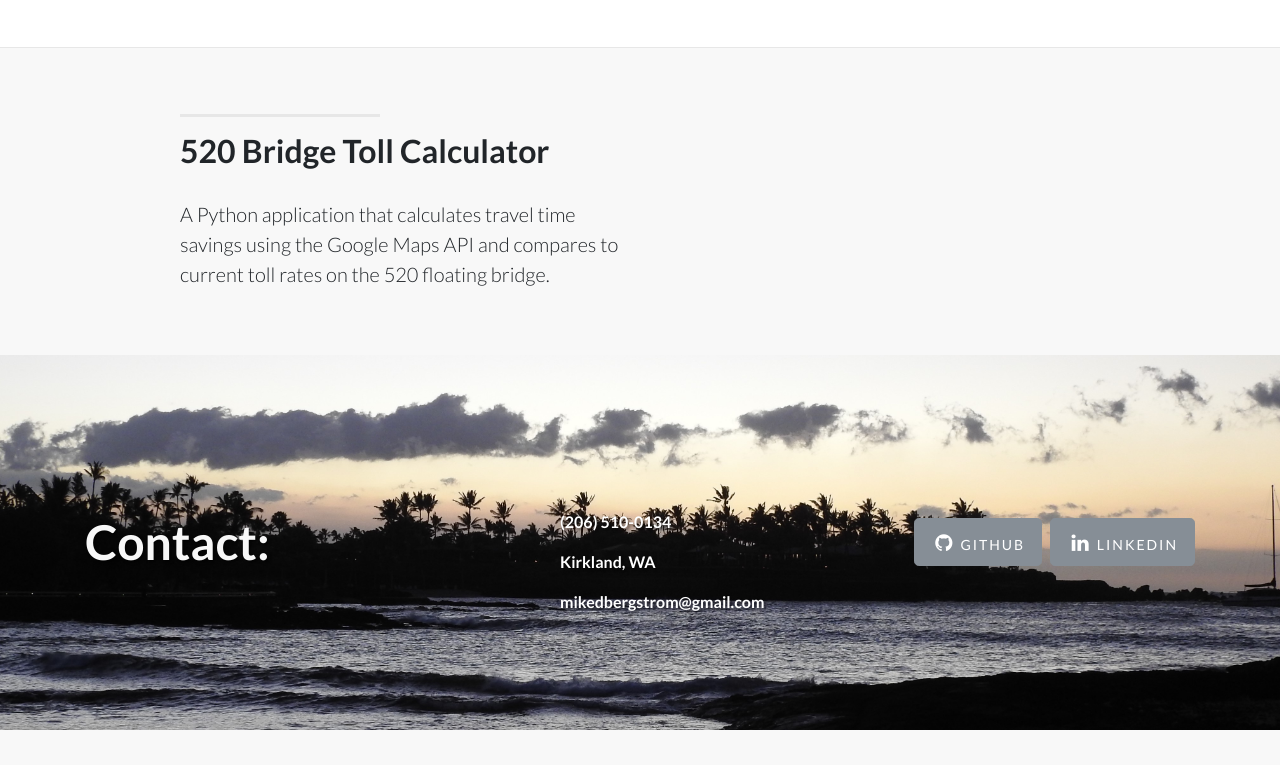
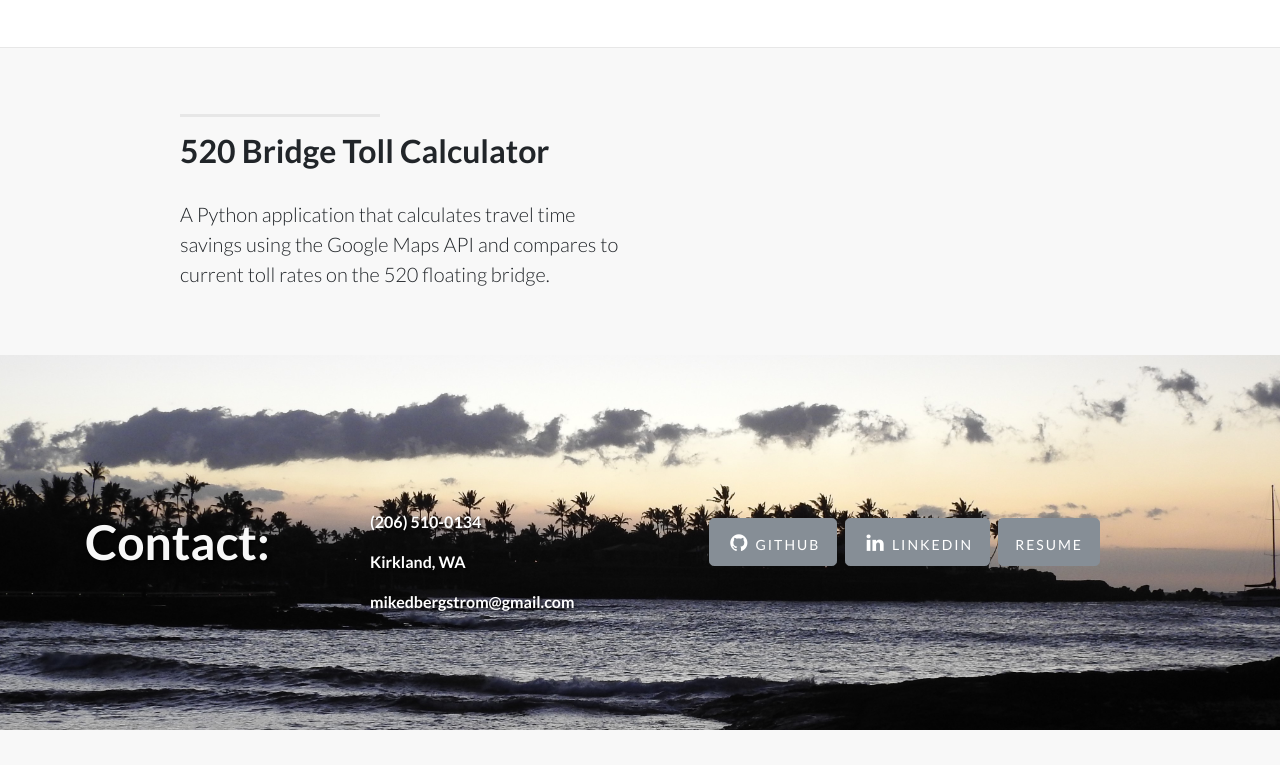
Before and after one commit to MikeBergstrom/Portfolio, a website: page index.html in a window 1280 px wide. Shown: the part 1532-2297 px from the top of the page. Drawn offline with Linux system fonts and the light colour scheme.

Commit message:
added resume link

```diff
--- a/index.html
+++ b/index.html
@@ -65,6 +65,11 @@
               <a href="https://linkedin.com/in/Mike-Bergstrom" class="btn btn-secondary btn-lg">
                 <i class="fa fa-linkedin fa-fw"></i>
                 <span class="network-name">Linkedin</span>
+              </a>
+            </li>
+            <li class="list-inline-item">
+              <a target="_blank" href="https://drive.google.com/open?id=0B3R6kprTu9vydlZZX1F0T194QjQ" class="btn btn-secondary btn-lg">
+                <span class="network-name">Resume</span>
               </a>
             </li>
           </ul>
@@ -140,7 +145,7 @@
       <div class="container">
 
         <div class="row">
-          <div class="col-lg-5 my-auto">
+          <div class="col-lg-3 my-auto">
             <h2>Contact:</h2>
           </div>
           <div id="contactInfo" class="col-lg-3">
@@ -148,7 +153,7 @@
             <p>Kirkland, WA</p>
             <p>mikedbergstrom@gmail.com</p>
           </div>
-          <div class="col-lg-4 my-auto">
+          <div class="col-lg-5 my-auto">
             <ul class="list-inline banner-social-buttons">
               <li class="list-inline-item">
                 <a target="_blank" href="http://github.com/MikeBergstrom" class="btn btn-secondary btn-lg">
@@ -160,6 +165,11 @@
                 <a target="_blank" href="http://linkedin.com/in/Mike-Bergstrom" class="btn btn-secondary btn-lg">
                   <i class="fa fa-linkedin fa-fw"></i>
                   <span class="network-name">Linkedin</span>
+                </a>
+              </li>
+              <li class="list-inline-item">
+                <a target="_blank" href="https://drive.google.com/open?id=0B3R6kprTu9vydlZZX1F0T194QjQ" class="btn btn-secondary btn-lg">
+                  <span class="network-name">Resume</span>
                 </a>
               </li>
             </ul>
```
